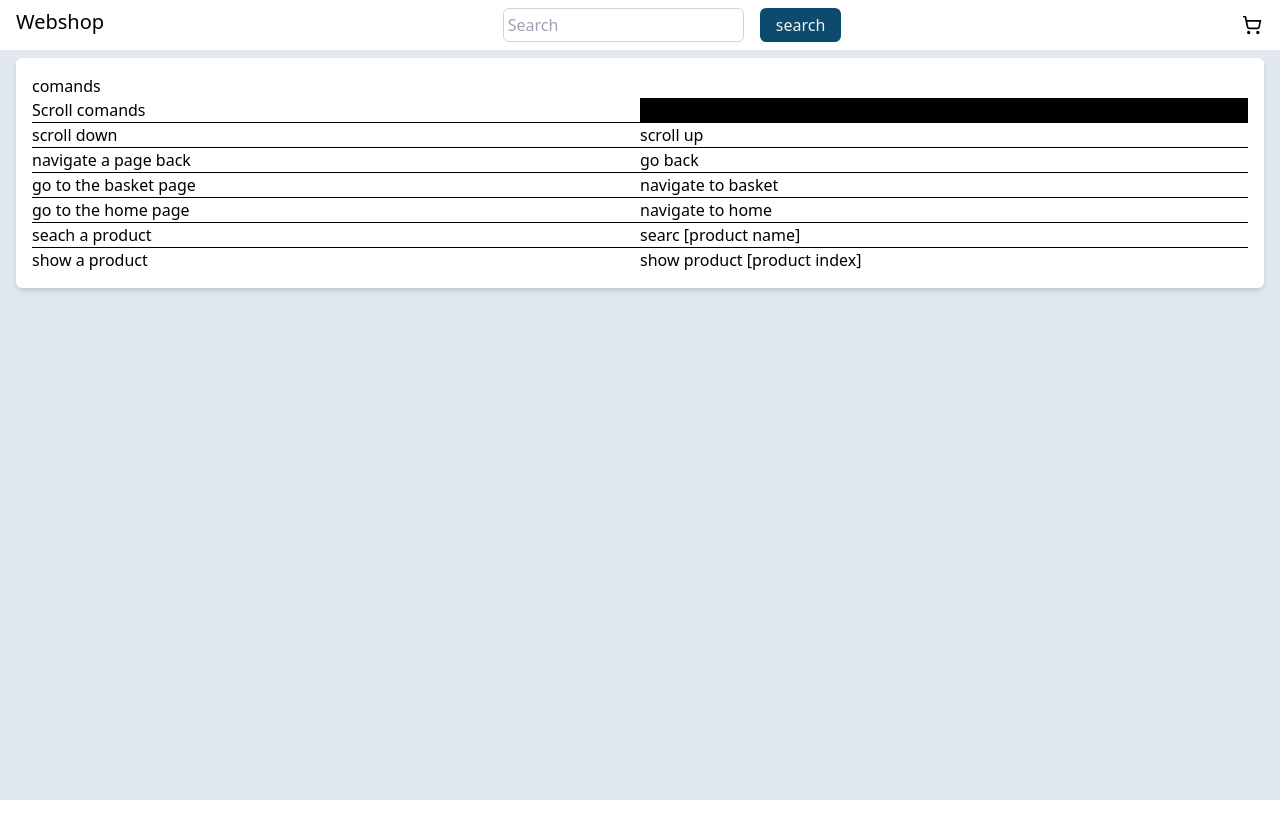
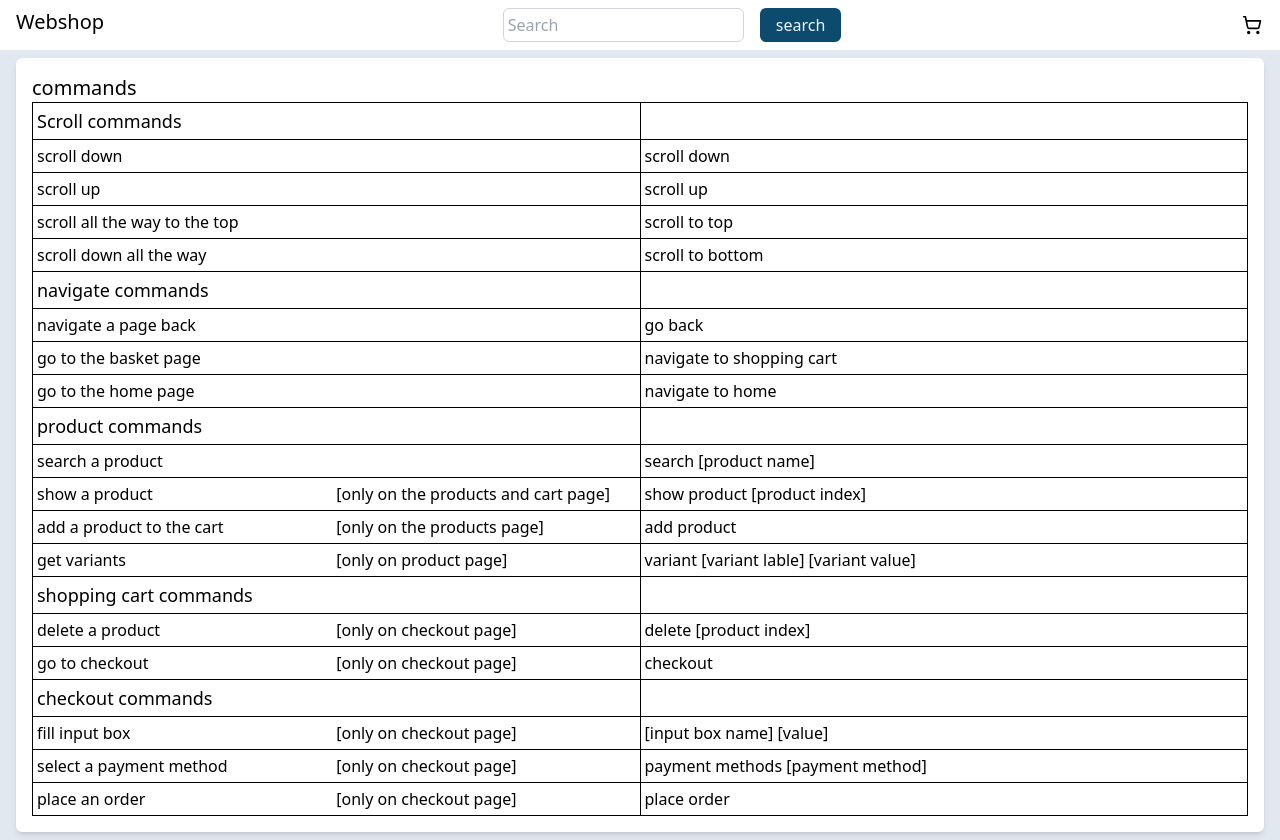
Before and after one commit to DelfosseDoran/Reseach_project, a Vue app: page / in a window 1280 px wide. Before the commit the page ends 800 px from the top, so only its background shows below. Built offline with nearby package versions, Linux system fonts and the light colour scheme.

Commit message:
Update UI and functionality in Cart, Checkout, and App components

```diff
--- a/src/App.vue
+++ b/src/App.vue
@@ -12,7 +12,7 @@ export default defineComponent({
     const voice = ref<SpeechSynthesisVoice>(
       undefined as unknown as SpeechSynthesisVoice
     );
-    const text = ref('Hello, everyone! Good morning!');
+    const text = ref('');
     const pitch = ref(1);
     const rate = ref(1);
 
@@ -172,7 +172,7 @@ export default defineComponent({
             .replace('paypal password ', '')
             .trim();
         } else if (
-          result.includes('pay') &&
+          result.includes('place order') &&
           window.location.href.includes('checkout')
         ) {
           if (pay()) push('/');
@@ -219,7 +219,7 @@ export default defineComponent({
         ) {
           information.value.name = result.replace('name ', '').trim();
         } else if (
-          result.includes('details and pay') &&
+          result.includes('check out') &&
           window.location.href.includes('cart')
         ) {
           text.value = 'give your details and pay';
@@ -235,9 +235,9 @@ export default defineComponent({
             text.value =
               'deleted ' +
               cart[numberResult - 1].productTitle +
-              ' from your basket. Now you have ' +
+              ' from your shopping cart. Now you have ' +
               (cart.length - 1) +
-              ' items in your basket';
+              ' items in your shopping cart';
             cart.splice(numberResult - 1, 1);
             localStorage.setItem('productList', JSON.stringify(cart));
             updateCart.value = true;
@@ -313,10 +313,11 @@ export default defineComponent({
           const numberResult = parseWordOrNumber(numberPart);
 
           if (!isNaN(numberResult)) {
+            console.log(listResult.value[numberResult - 1]);
             text.value =
               'show product ' +
               numberResult +
-              listResult.value[numberResult - 1].productTitle;
+              listResult.value[numberResult - 1].productDescription;
             push('/product/' + listResult.value[numberResult - 1].asin);
           } else {
             text.value = "didn't understand the number";
@@ -331,9 +332,9 @@ export default defineComponent({
         //navigation
         else if (result.includes('go back')) {
           back();
-        } else if (result.includes('navigate to basket')) {
+        } else if (result.includes('navigate to shopping cart')) {
           text.value =
-            'navigate to basket. There are ' +
+            'navigate to shopping cart. There are ' +
             JSON.parse(localStorage.getItem('productList') || '[]').length +
             ' items in your basket';
           push('/cart');
--- a/src/composebels/Api.ts
+++ b/src/composebels/Api.ts
@@ -37,7 +37,7 @@ const getProducts = async (asin: string) => {
     }
 
     const data = await response.json();
-    console.log(data);
+    // console.log(data);
     detailResult.value= data;
   } catch (error) {
     console.error('Error fetching data:', error);
--- a/src/views/Cart.vue
+++ b/src/views/Cart.vue
@@ -50,7 +50,7 @@ export default defineComponent({
       <RouterLink
         class="bg-sky-900 text-white p-4 py-2 rounded-md"
         to="/checkout"
-        >details and pay</RouterLink
+        >checkout</RouterLink
       >
     </div>
     <ul>
--- a/src/views/Checkout.vue
+++ b/src/views/Checkout.vue
@@ -5,15 +5,14 @@ import { useRouter } from 'vue-router';
 export default defineComponent({
   setup() {
     const { push } = useRouter();
-    const {information,paymentMethod ,pay} = data();
+    const { information, paymentMethod, pay } = data();
     const changePaymentMethod = (method: number) => {
       paymentMethod.value = method;
       console.log(paymentMethod.value);
     };
-    const payment=()=>{
-    if(pay())
-      push('/');
-    }
+    const payment = () => {
+      if (pay()) push('/');
+    };
 
     return { paymentMethod, changePaymentMethod, information, payment };
   },
@@ -71,16 +70,11 @@ export default defineComponent({
       />
 
       <label for="paymentMethod">payment methods</label>
-      <select
-        class="rounded-md p-1 mb-2"
-        v-model="paymentMethod"
+      <div class="flex gap-2">
+        <button class="rounded-md p-1 mb-2 bg-white w-full" @click="() => (paymentMethod = 1)">credit card</button>
+        <button class="rounded-md p-1 mb-2 bg-white w-full" @click="() => (paymentMethod = 2)">paypal</button>
+      </div>
 
-        id="paymentMethod"
-      >
-        <option :value="0" disabled>select payment method</option>
-        <option :value="1">credit card</option>
-        <option :value="2">paypal</option>
-      </select>
       <div class="grid" v-if="paymentMethod === 1">
         <label for="creditCardNumber">credit card number</label>
         <input
@@ -90,7 +84,9 @@ export default defineComponent({
           id="creditCardNumber"
         />
 
-        <label for="creditCardExpirationDate">credit card expiration date</label>
+        <label for="creditCardExpirationDate"
+          >credit card expiration date</label
+        >
         <input
           class="rounded-md p-1 mb-2"
           type="text"
@@ -124,8 +120,11 @@ export default defineComponent({
         />
       </div>
       <div class="flex justify-center">
-        <button class="bg-sky-900 text-white p-2 px-4 w-fit rounded-md" @click="payment">
-          pay
+        <button
+          class="bg-sky-900 text-white p-2 px-4 w-fit rounded-md"
+          @click="payment"
+        >
+          order
         </button>
       </div>
     </div>
--- a/src/views/Home.vue
+++ b/src/views/Home.vue
@@ -3,23 +3,51 @@
 <template>
   <main class="p-2 px-4">
     <div class="bg-white p-4 rounded-md shadow-md">
-      <h2>comands</h2>
+      <h1 class="text-xl font-medium">commands</h1>
       <div class="bg-black">
-        <div class="grid grid-cols-2 gap-y-px">
-          <p class="bg-white">Scroll comands</p>
-          <div></div>
-          <p class="bg-white">scroll down</p>
-          <p class="bg-white">scroll up</p>
-          <p class="bg-white">navigate a page back</p>
-          <p class="bg-white">go back</p>
-          <p class="bg-white">go to the basket page</p>
-          <p class="bg-white">navigate to basket</p>
-          <p class="bg-white">go to the home page</p>
-          <p class="bg-white">navigate to home</p>
-          <p class="bg-white">seach a product</p>
-          <p class="bg-white">searc [product name]</p>
-          <p class="bg-white">show a product</p>
-          <p class="bg-white">show product [product index]</p>
+        <div class="grid grid-cols-2 gap-px p-px">
+          <p class="text-lg p-1 bg-white">Scroll commands</p>
+          <div class="bg-white p-1"></div>
+          <p class="bg-white p-1">scroll down</p>
+          <p class="bg-white p-1">scroll down</p>
+          <p class="bg-white p-1">scroll up</p>
+          <p class="bg-white p-1">scroll up</p>
+          <p class="bg-white p-1">scroll all the way to the top</p>
+          <p class="bg-white p-1">scroll to top</p>
+          <p class="bg-white p-1">scroll down all the way</p>
+          <p class="bg-white p-1">scroll to bottom</p>
+          <p class="text-lg bg-white p-1">navigate commands</p>
+          <div class="bg-white"></div>
+          <p class="bg-white p-1">navigate a page back</p>
+          <p class="bg-white p-1">go back</p>
+          <p class="bg-white p-1">go to the basket page</p>
+          <p class="bg-white p-1">navigate to shopping cart</p>
+          <p class="bg-white p-1">go to the home page</p>
+          <p class="bg-white p-1">navigate to home</p>
+          <p class="text-lg bg-white p-1">product commands</p>
+          <div class="bg-white"></div>
+          <p class="bg-white p-1">search a product</p>
+          <p class="bg-white p-1">search [product name]</p>
+          <p class="bg-white p-1 grid grid-cols-2">show a product <span class="font-medium">[only on the products and cart page]</span></p>
+          <p class="bg-white p-1">show product [product index]</p>
+          <p class="bg-white p-1 grid grid-cols-2">add a product to the cart <span class="font-medium">[only on the products page]</span></p>
+          <p class="bg-white p-1">add product</p>
+          <p class="bg-white p-1 grid grid-cols-2">get variants <span class="font-medium">[only on product page]</span></p>
+          <p class="bg-white p-1">variant [variant lable] [variant value]</p>
+          <p class="text-lg bg-white p-1">shopping cart commands</p>
+          <div class="bg-white"></div>
+          <p class="bg-white p-1 grid grid-cols-2">delete a product <span class="font-medium">[only on checkout page]</span></p>
+          <p class="bg-white p-1">delete [product index]</p>
+          <p class="bg-white p-1 grid grid-cols-2">go to checkout <span class="font-medium">[only on checkout page]</span></p>
+          <p class="bg-white p-1">checkout</p>
+          <p class="text-lg bg-white p-1">checkout commands</p>
+          <div class="bg-white"></div>
+          <p class="bg-white p-1 grid grid-cols-2">fill input box <span class="font-medium">[only on checkout page]</span></p>
+          <p class="bg-white p-1">[input box name] [value]</p>
+          <p class="bg-white p-1 grid grid-cols-2">select a payment method <span class="font-medium">[only on checkout page]</span></p>
+          <p class="bg-white p-1">payment methods [payment method]</p>
+          <p class="bg-white p-1 grid grid-cols-2">place an order <span class="font-medium">[only on checkout page]</span></p>
+          <p class="bg-white p-1">place order</p>
         </div>
       </div>
     </div>
```
